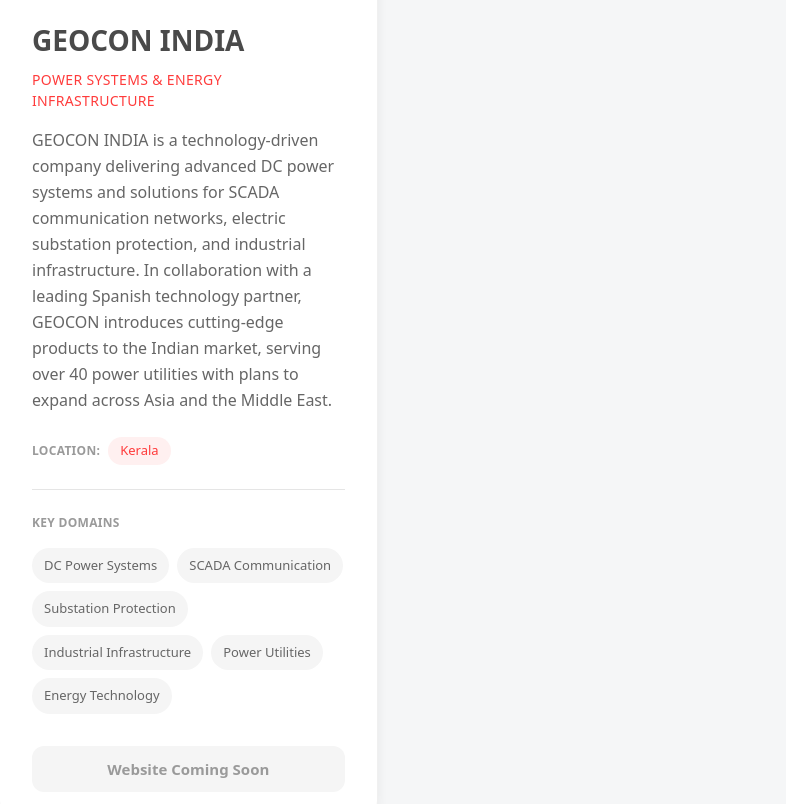
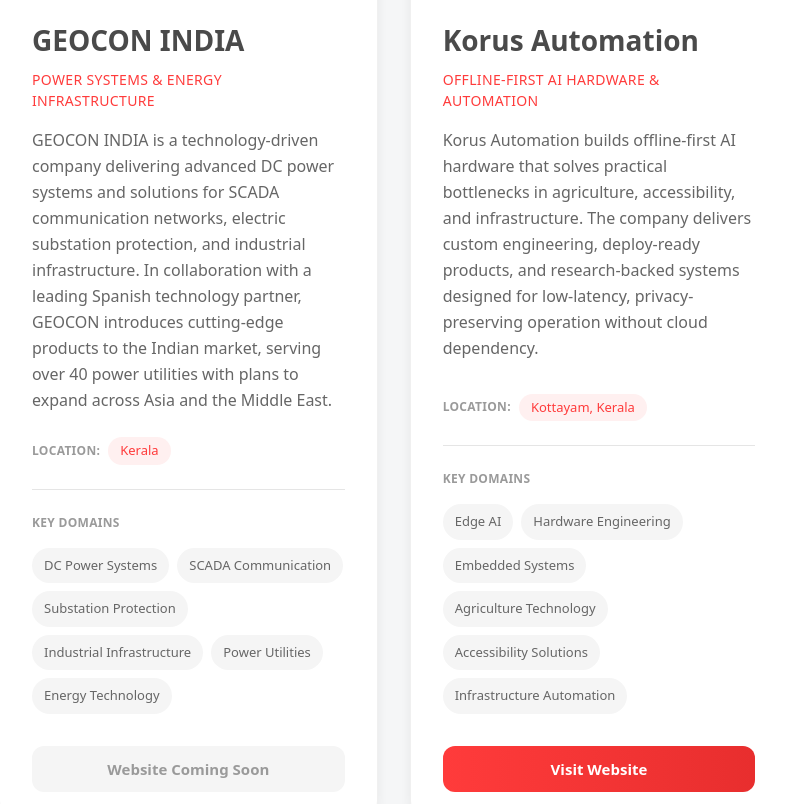
Before and after one commit to sarjus/siif, a Next.js app: page /current-companies in a window 1280 px wide. Shown: the part 1960-2764 px from the top of the page, without its empty margins (41-827 px from the left). Built offline with nearby package versions, Linux system fonts and the light colour scheme.

Commit message:
new company added

```diff
--- a/src/app/current-companies/page.tsx
+++ b/src/app/current-companies/page.tsx
@@ -96,6 +96,25 @@ const companies: CompanyWithWebsite[] = [
     ],
     location: 'Kerala',
     focus: 'Power Systems & Energy Infrastructure',
+  },
+  {
+    id: 'korus-automation',
+    name: 'Korus Automation',
+    logo: '/assets/Startups/Korus_logo.jpg',
+    tagline: 'Intelligence at the Edge',
+    description:
+      'Korus Automation builds offline-first AI hardware that solves practical bottlenecks in agriculture, accessibility, and infrastructure. The company delivers custom engineering, deploy-ready products, and research-backed systems designed for low-latency, privacy-preserving operation without cloud dependency.',
+    domains: [
+      'Edge AI',
+      'Hardware Engineering',
+      'Embedded Systems',
+      'Agriculture Technology',
+      'Accessibility Solutions',
+      'Infrastructure Automation',
+    ],
+    location: 'Kottayam, Kerala',
+    focus: 'Offline-First AI Hardware & Automation',
+    website: 'https://korus-automation.vercel.app/',
   },
 ];
 
--- a/src/components/Hero.tsx
+++ b/src/components/Hero.tsx
@@ -120,6 +120,7 @@ export const Hero = () => {
               src="/assets/image 1.png"
               alt="Rocket Trail Desktop"
               fill
+              sizes="120vw"
               className="object-contain object-left"
               priority
             />
@@ -131,6 +132,7 @@ export const Hero = () => {
                 src="/assets/image 1.png"
                 alt="Rocket Trail Mobile"
                 fill
+                sizes="120vw"
                 className="object-contain object-left"
                 priority
               />
@@ -143,6 +145,7 @@ export const Hero = () => {
               width={450}
               height={225}
               className="w-full h-auto object-contain drop-shadow-[20px_20px_50px_rgba(0,0,0,0.1)] relative z-20"
+              style={{ height: 'auto' }}
               priority
             />
           </div>
--- a/src/components/ServicesHub.tsx
+++ b/src/components/ServicesHub.tsx
@@ -151,7 +151,7 @@ export default function ServicesHub() {
               }}
             >
               <div className="absolute inset-0 pointer-events-none">
-                <Image src="/assets/servicehub.png" alt="What We Offer" fill style={{ objectFit: "contain" }} priority />
+                <Image src="/assets/servicehub.png" alt="What We Offer" fill sizes="(min-width: 1024px) 33vw, 350px" style={{ objectFit: "contain" }} priority />
                 <div className="absolute inset-0 flex flex-col items-center justify-center text-center px-[22%]">
                   <p className="font-semibold tracking-[0.18em] uppercase text-gray-400 mb-1 sm:mb-2" style={{ fontFamily: FONT, fontSize: "clamp(7px, 0.8vw, 12px)" }}>What We Offer</p>
                   <h2 className="font-bold text-gray-900 leading-tight" style={{ fontFamily: FONT, fontSize: "clamp(10px, 1.8vw, 25px)" }}>Six things that actually move the needle.</h2>
@@ -171,7 +171,7 @@ export default function ServicesHub() {
               transform: visible ? "scale(1)" : "scale(0.9)"
             }}
           >
-            <Image src="/assets/servicehub.png" alt="What We Offer" fill style={{ objectFit: "contain" }} priority />
+            <Image src="/assets/servicehub.png" alt="What We Offer" fill sizes="(min-width: 640px) 350px, 300px" style={{ objectFit: "contain" }} priority />
             <div className="absolute inset-0 flex flex-col items-center justify-center text-center px-[22%] pointer-events-none">
               <p className="font-semibold tracking-[0.18em] uppercase text-gray-400 mb-1 sm:mb-2" style={{ fontFamily: FONT, fontSize: "clamp(9px, 2.5vw, 11px)" }}>What We Offer</p>
               <h2 className="font-bold text-gray-900 leading-tight text-[17px] sm:text-[21px]" style={{ fontFamily: FONT }}>Six things that actually move the needle.</h2>
```
Also changed, not shown: public/assets/Startups/Korus_logo.jpg (added).
